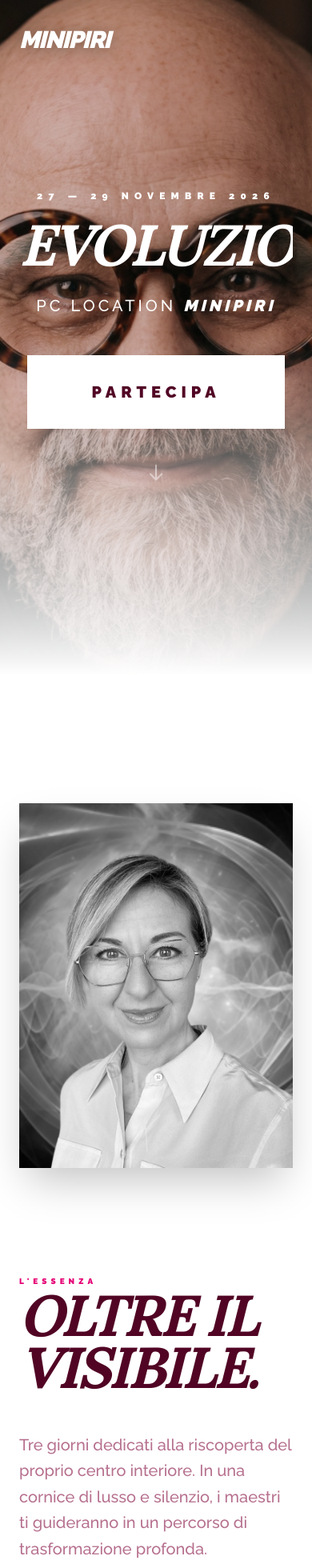
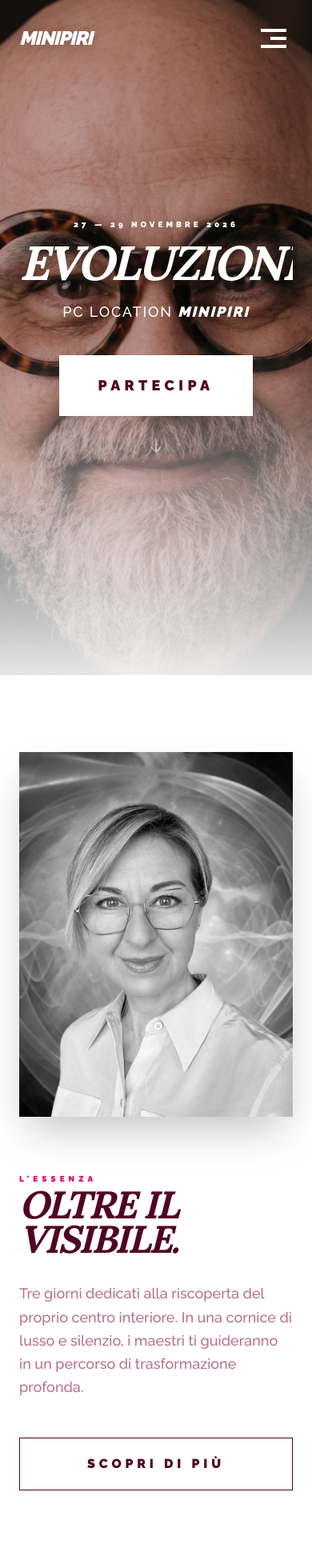
Before and after one commit to solankiharsh0217-design/Minipiri, a Next.js app: page / in a window 390 px wide. Shown: the top 1960 px of the page at 80% size. Built offline with nearby package versions, Linux system fonts and the light colour scheme.

Commit message:
feat: complete mobile responsiveness optimization with hamburger menu and responsive typography

```diff
--- a/src/app/page.tsx
+++ b/src/app/page.tsx
@@ -14,6 +14,7 @@ export default function Home() {
   const [codeStatus, setCodeStatus] = useState<{ type: 'success' | 'error' | null, message: string }>({ type: null, message: "" });
   const [isSubmitted, setIsSubmitted] = useState(false);
   const [scrolled, setScrolled] = useState(false);
+  const [mobileMenuOpen, setMobileMenuOpen] = useState(false);
 
   useEffect(() => {
     const handleScroll = () => setScrolled(window.scrollY > 50);
@@ -46,10 +47,12 @@ export default function Home() {
   return (
     <main className="antialiased selection:bg-pink-200 selection:text-pink-900">
       {/* Editorial Navigation */}
-      <nav className={`fixed top-0 left-0 right-0 z-[100] transition-all duration-700 px-6 md:px-12 py-8 flex justify-between items-center ${scrolled ? 'bg-white/90 backdrop-blur-md py-6 border-b border-pink-50' : ''}`}>
-        <div className={`text-3xl font-black tracking-tighter uppercase italic transition-colors duration-500 ${scrolled ? 'text-pink-950' : 'text-white drop-shadow-[0_2px_10px_rgba(0,0,0,0.3)]'}`}>
+      <nav className={`fixed top-0 left-0 right-0 z-[100] transition-all duration-700 px-6 md:px-12 py-6 md:py-8 flex justify-between items-center ${scrolled ? 'bg-white/90 backdrop-blur-md py-4 md:py-6 border-b border-pink-50' : ''}`}>
+        <div className={`text-2xl md:text-3xl font-black tracking-tighter uppercase italic transition-colors duration-500 ${scrolled ? 'text-pink-950' : 'text-white drop-shadow-[0_2px_10px_rgba(0,0,0,0.3)]'}`}>
           Minipiri
         </div>
+
+        {/* Desktop Links */}
         <div className={`hidden lg:flex items-center space-x-12 font-black text-[10px] tracking-[0.4em] uppercase transition-colors duration-500 ${scrolled ? 'text-pink-950/70' : 'text-white/90'}`}>
           <a href="#event" className="hover:text-pink-600 transition-all drop-shadow-sm">L'Evento</a>
           <a href="#operators" className="hover:text-pink-600 transition-all drop-shadow-sm">Operatori</a>
@@ -57,6 +60,29 @@ export default function Home() {
           <a href="#register" className={`px-10 py-4 rounded-none transition-all ${scrolled ? 'bg-pink-950 text-white hover:bg-pink-600' : 'bg-white text-pink-950 hover:bg-pink-50 shadow-xl'}`}>
             Iscriviti
           </a>
+        </div>
+
+        {/* Mobile Toggle */}
+        <button
+          onClick={() => setMobileMenuOpen(!mobileMenuOpen)}
+          className={`lg:hidden z-[110] p-2 transition-colors duration-500 ${scrolled || mobileMenuOpen ? 'text-pink-950' : 'text-white'}`}
+        >
+          <div className="w-8 h-8 flex flex-col justify-center items-end gap-1.5">
+            <span className={`h-1 bg-current transition-all duration-300 ${mobileMenuOpen ? 'w-8 rotate-45 translate-y-2.5' : 'w-8'}`}></span>
+            <span className={`h-1 bg-current transition-all duration-300 ${mobileMenuOpen ? 'opacity-0' : 'w-5'}`}></span>
+            <span className={`h-1 bg-current transition-all duration-300 ${mobileMenuOpen ? 'w-8 -rotate-45 -translate-y-2.5' : 'w-8'}`}></span>
+          </div>
+        </button>
+
+        {/* Mobile Menu Overlay */}
+        <div className={`fixed inset-0 bg-white z-[105] transition-transform duration-700 ease-in-out lg:hidden flex flex-col justify-center items-center p-12 space-y-12 ${mobileMenuOpen ? 'translate-x-0' : 'translate-x-full'}`}>
+           <div className="flex flex-col items-center space-y-8 text-center">
+              <a onClick={() => setMobileMenuOpen(false)} href="#event" className="text-4xl font-black text-pink-950 uppercase italic tracking-tighter">L'Evento</a>
+              <a onClick={() => setMobileMenuOpen(false)} href="#operators" className="text-4xl font-black text-pink-950 uppercase italic tracking-tighter">Operatori</a>
+              <a onClick={() => setMobileMenuOpen(false)} href="#gallery" className="text-4xl font-black text-pink-950 uppercase italic tracking-tighter">Gallery</a>
+              <a onClick={() => setMobileMenuOpen(false)} href="#register" className="bg-pink-950 text-white px-12 py-6 text-xl font-black uppercase tracking-widest">Iscriviti</a>
+           </div>
+           <div className="text-[10px] font-black tracking-[0.5em] text-pink-950/20 uppercase pt-12">© 2026 MINIPIRI</div>
         </div>
       </nav>
 
@@ -71,69 +97,69 @@ export default function Home() {
             priority
             className="object-cover animate-slow-zoom grayscale-[30%]"
           />
-          <div className="absolute inset-0 bg-pink-950/20 mix-blend-multiply"></div>
-          <div className="absolute inset-0 bg-gradient-to-b from-transparent via-transparent to-white"></div>
+          <div className="absolute inset-0 bg-pink-950/30 mix-blend-multiply"></div>
+          <div className="absolute inset-0 bg-gradient-to-b from-transparent via-transparent to-white/90 md:to-white"></div>
         </div>
 
         {/* Hero Content - Editorial Centered */}
         <div className="relative z-10 w-full max-w-7xl mx-auto px-6 text-center">
-          <div className="overflow-hidden mb-6">
-            <span className="block text-white text-[12px] font-black tracking-[0.6em] uppercase animate-reveal [animation-delay:0.2s]">
+          <div className="overflow-hidden mb-4 md:mb-6">
+            <span className="block text-white text-[10px] md:text-[12px] font-black tracking-[0.4em] md:tracking-[0.6em] uppercase animate-reveal [animation-delay:0.2s]">
               27 — 29 Novembre 2026
             </span>
           </div>
 
-          <div className="overflow-hidden mb-8">
-            <h1 className="text-7xl md:text-[12rem] font-black leading-[0.8] tracking-tighter text-white uppercase italic animate-reveal [animation-delay:0.4s]">
+          <div className="overflow-hidden mb-6 md:mb-8">
+            <h1 className="text-6xl md:text-[12rem] font-black leading-[0.8] tracking-tighter text-white uppercase italic animate-reveal [animation-delay:0.4s]">
               Evoluzione
             </h1>
           </div>
 
-          <div className="overflow-hidden mb-12">
-            <p className="text-xl md:text-3xl text-white font-medium uppercase tracking-[0.2em] animate-reveal [animation-delay:0.6s]">
+          <div className="overflow-hidden mb-10 md:mb-12">
+            <p className="text-lg md:text-3xl text-white font-medium uppercase tracking-[0.1em] md:tracking-[0.2em] animate-reveal [animation-delay:0.6s]">
               PC Location <span className="font-black italic">Minipiri</span>
             </p>
           </div>
 
           <div className="animate-reveal [animation-delay:0.8s] flex flex-col items-center">
-            <a href="#register" className="group relative px-20 py-8 bg-white text-pink-950 font-black text-xl tracking-[0.3em] transition-all hover:scale-110 active:scale-95">
+            <a href="#register" className="group relative px-12 md:px-20 py-6 md:py-8 bg-white text-pink-950 font-black text-lg md:text-xl tracking-[0.3em] transition-all hover:scale-110 active:scale-95">
               PARTECIPA
             </a>
-            <div className="mt-12 animate-bounce opacity-50">
-               <svg className="w-6 h-6 text-white" fill="none" stroke="currentColor" viewBox="0 0 24 24"><path strokeLinecap="round" strokeLinejoin="round" strokeWidth="2" d="M19 14l-7 7m0 0l-7-7m7 7V3"></path></svg>
+            <div className="mt-8 md:mt-12 animate-bounce opacity-50">
+               <svg className="w-5 h-5 md:w-6 md:h-6 text-white" fill="none" stroke="currentColor" viewBox="0 0 24 24"><path strokeLinecap="round" strokeLinejoin="round" strokeWidth="2" d="M19 14l-7 7m0 0l-7-7m7 7V3"></path></svg>
             </div>
           </div>
         </div>
       </section>
 
       {/* The Vision - Pure Editorial Section */}
-      <section id="event" className="py-40 bg-white">
-        <div className="max-w-7xl mx-auto px-6 grid md:grid-cols-2 gap-32 items-center">
+      <section id="event" className="py-24 md:py-40 bg-white">
+        <div className="max-w-7xl mx-auto px-6 grid md:grid-cols-2 gap-16 md:gap-32 items-center">
           <div className="relative aspect-[3/4] overflow-hidden shadow-2xl">
             <Image src="/gallery-1.jpg" alt="Vision" fill className="object-cover grayscale" />
           </div>
-          <div className="space-y-12">
+          <div className="space-y-8 md:space-y-12">
             <span className="text-pink-600 font-black tracking-[0.5em] uppercase text-[10px]">L'Essenza</span>
-            <h2 className="text-7xl font-black text-pink-950 leading-[0.9] tracking-tighter uppercase italic">Oltre il <br/>Visibile.</h2>
-            <p className="text-xl text-pink-900/60 leading-relaxed font-medium">
+            <h2 className="text-5xl md:text-7xl font-black text-pink-950 leading-[0.9] tracking-tighter uppercase italic">Oltre il <br/>Visibile.</h2>
+            <p className="text-lg md:text-xl text-pink-900/60 leading-relaxed font-medium">
               Tre giorni dedicati alla riscoperta del proprio centro interiore. In una cornice di lusso e silenzio, i maestri ti guideranno in un percorso di trasformazione profonda.
             </p>
-            <div className="pt-8">
-              <a href="#register" className="btn-editorial">Scopri il programma</a>
+            <div className="pt-4 md:pt-8">
+              <a href="#register" className="btn-editorial inline-block text-center w-full md:w-auto">Scopri di più</a>
             </div>
           </div>
         </div>
       </section>
 
       {/* Gallery - Editorial Masonry */}
-      <section id="gallery" className="py-20 bg-pink-50/20">
+      <section id="gallery" className="py-16 md:py-20 bg-pink-50/20">
         <div className="max-w-screen-2xl mx-auto px-6">
-           <div className="grid grid-cols-1 md:grid-cols-12 gap-6 items-stretch">
+           <div className="grid grid-cols-1 md:grid-cols-12 gap-8 md:gap-6 items-stretch">
               <div className="md:col-span-4 space-y-6 flex flex-col justify-center">
-                 <h2 className="text-8xl font-black tracking-tighter text-pink-950 uppercase italic leading-none">Lo <br/>Spazio.</h2>
+                 <h2 className="text-6xl md:text-8xl font-black tracking-tighter text-pink-950 uppercase italic leading-none">Lo <br/>Spazio.</h2>
                  <p className="text-pink-900/40 text-sm font-black tracking-widest uppercase">PC Location Minipiri</p>
               </div>
-              <div className="md:col-span-8 relative aspect-video md:aspect-auto h-[600px] overflow-hidden shadow-2xl">
+              <div className="md:col-span-8 relative aspect-video h-[400px] md:h-[600px] overflow-hidden shadow-2xl">
                  <Image src="/gallery-2.jpg" alt="The Place" fill className="object-cover" />
                  <div className="absolute inset-0 bg-pink-950/10"></div>
               </div>
@@ -142,25 +168,25 @@ export default function Home() {
       </section>
 
       {/* Operators - Portrait Style */}
-      <section id="operators" className="py-40 bg-white">
+      <section id="operators" className="py-24 md:py-40 bg-white">
         <div className="max-w-7xl mx-auto px-6">
-          <div className="mb-32 text-center md:text-left">
-            <h2 className="text-9xl font-black tracking-tighter text-pink-950 uppercase italic leading-none">I Maestri</h2>
+          <div className="mb-20 md:mb-32 text-center md:text-left">
+            <h2 className="text-7xl md:text-9xl font-black tracking-tighter text-pink-950 uppercase italic leading-none">I Maestri</h2>
           </div>
 
-          <div className="grid md:grid-cols-3 gap-24">
+          <div className="grid grid-cols-1 sm:grid-cols-2 md:grid-cols-3 gap-16 md:gap-24">
             {[
               { name: "Mario Sparacia", code: "LIMEN 369", icon: "🔵", color: "text-blue-600" },
               { name: "Salvo Landolina", code: "AKIRA 360", icon: "🟢", color: "text-green-600" },
               { name: "Chiara Zanetti", code: "ANAEL 369", icon: "🟣", color: "text-purple-600" }
             ].map((op, i) => (
               <div key={i} className="group">
-                <div className="relative aspect-[3/5] overflow-hidden mb-12 bg-pink-50 grayscale hover:grayscale-0 transition-all duration-700 shadow-xl group-hover:shadow-2xl">
-                   <div className="absolute inset-0 flex items-center justify-center text-[10rem] opacity-20 group-hover:scale-110 transition-transform">{op.icon}</div>
+                <div className="relative aspect-[3/5] overflow-hidden mb-8 md:mb-12 bg-pink-50 grayscale hover:grayscale-0 transition-all duration-700 shadow-xl group-hover:shadow-2xl">
+                   <div className="absolute inset-0 flex items-center justify-center text-[8rem] md:text-[10rem] opacity-20 group-hover:scale-110 transition-transform">{op.icon}</div>
                    <div className="absolute inset-0 bg-gradient-to-t from-pink-950/80 via-transparent to-transparent opacity-0 group-hover:opacity-100 transition-opacity"></div>
                 </div>
                 <p className={`font-black text-[10px] tracking-[0.4em] mb-4 uppercase ${op.color}`}>{op.code}</p>
-                <h3 className="text-4xl font-black text-pink-950 uppercase tracking-tighter italic">{op.name}</h3>
+                <h3 className="text-3xl md:text-4xl font-black text-pink-950 uppercase tracking-tighter italic">{op.name}</h3>
               </div>
             ))}
           </div>
@@ -168,31 +194,31 @@ export default function Home() {
       </section>
 
       {/* Final Call - Minimalist */}
-      <section id="register" className="py-40 bg-pink-950 overflow-hidden relative">
-        <div className="max-w-4xl mx-auto px-6 relative z-10">
-          <div className="bg-white p-12 md:p-32 text-center shadow-[0_100px_150px_-50px_rgba(0,0,0,0.8)]">
+      <section id="register" className="py-24 md:py-40 bg-pink-950 overflow-hidden relative">
+        <div className="max-w-4xl mx-auto px-4 md:px-6 relative z-10">
+          <div className="bg-white p-8 md:p-32 text-center shadow-[0_50px_100px_rgba(0,0,0,0.5)] md:shadow-[0_100px_150px_-50px_rgba(0,0,0,0.8)]">
             {!isSubmitted ? (
               <>
-                <h2 className="text-6xl md:text-8xl font-black mb-16 tracking-tighter text-pink-950 uppercase italic leading-none">Riserva <br/>il tuo <br/>Posto.</h2>
+                <h2 className="text-5xl md:text-8xl font-black mb-12 md:text-8xl mb-16 tracking-tighter text-pink-950 uppercase italic leading-none">Riserva <br/>il tuo <br/>Posto.</h2>
 
-                <form onSubmit={handleSubmit} className="space-y-12 text-left">
-                  <div className="space-y-8">
+                <form onSubmit={handleSubmit} className="space-y-8 md:space-y-12 text-left">
+                  <div className="space-y-6 md:space-y-8">
                     <input
                       type="text" required placeholder="NOME COMPLETO"
                       value={formData.name} onChange={(e) => setFormData(prev => ({ ...prev, name: e.target.value }))}
-                      className="w-full bg-transparent border-b-2 border-pink-100 py-6 text-2xl font-black text-pink-950 outline-none focus:border-pink-600 transition-all placeholder:text-pink-100"
+                      className="w-full bg-transparent border-b-2 border-pink-100 py-4 md:py-6 text-xl md:text-2xl font-black text-pink-950 outline-none focus:border-pink-600 transition-all placeholder:text-pink-100"
                     />
                     <input
                       type="email" required placeholder="EMAIL"
                       value={formData.email} onChange={(e) => setFormData(prev => ({ ...prev, email: e.target.value }))}
-                      className="w-full bg-transparent border-b-2 border-pink-100 py-6 text-2xl font-black text-pink-950 outline-none focus:border-pink-600 transition-all placeholder:text-pink-100"
+                      className="w-full bg-transparent border-b-2 border-pink-100 py-4 md:py-6 text-xl md:text-2xl font-black text-pink-950 outline-none focus:border-pink-600 transition-all placeholder:text-pink-100"
                     />
-                    <div className="space-y-4">
+                    <div className="space-y-2 md:space-y-4">
                        <label className="text-[10px] font-black tracking-[0.4em] opacity-30 uppercase block">Codice Operatore</label>
                        <input
                         type="text" required placeholder="••••••"
                         value={formData.code} onChange={(e) => handleCodeChange(e.target.value)}
-                        className={`w-full bg-transparent border-b-2 py-6 text-5xl font-black tracking-[0.4em] text-pink-950 outline-none transition-all placeholder:text-pink-100 ${
+                        className={`w-full bg-transparent border-b-2 py-4 md:py-6 text-3xl md:text-5xl font-black tracking-[0.2em] md:tracking-[0.4em] text-pink-950 outline-none transition-all placeholder:text-pink-100 ${
                           codeStatus.type === 'success' ? 'border-green-400 text-green-700' : codeStatus.type === 'error' ? 'border-red-400 text-red-700' : 'border-pink-100'
                         }`}
                       />
@@ -204,26 +230,26 @@ export default function Home() {
                     </div>
                   </div>
 
-                  <button type="submit" className="w-full bg-pink-950 text-white py-10 text-3xl font-black tracking-tighter hover:bg-pink-600 transition-all uppercase italic">
-                    Conferma Iscrizione
+                  <button type="submit" className="w-full bg-pink-950 text-white py-6 md:py-10 text-2xl md:text-3xl font-black tracking-tighter hover:bg-pink-600 transition-all uppercase italic">
+                    Conferma
                   </button>
                 </form>
               </>
             ) : (
-              <div className="py-20">
-                <h3 className="text-8xl font-black text-pink-950 italic mb-8 uppercase leading-none tracking-tighter">Benvenuto.</h3>
-                <p className="text-xl font-bold text-pink-900/40 uppercase tracking-widest">Controlla la tua e-mail.</p>
-                <button onClick={() => setIsSubmitted(false)} className="mt-20 text-[10px] font-black tracking-[0.5em] text-pink-600 hover:underline uppercase">Indietro</button>
+              <div className="py-12 md:py-20">
+                <h3 className="text-6xl md:text-8xl font-black text-pink-950 italic mb-6 md:mb-8 uppercase leading-none tracking-tighter">Benvenuto.</h3>
+                <p className="text-lg md:text-xl font-bold text-pink-900/40 uppercase tracking-widest">Controlla la tua e-mail.</p>
+                <button onClick={() => setIsSubmitted(false)} className="mt-12 md:mt-20 text-[10px] font-black tracking-[0.5em] text-pink-600 hover:underline uppercase">Indietro</button>
               </div>
             )}
           </div>
         </div>
       </section>
 
-      <footer className="py-20 bg-white border-t border-pink-50">
-        <div className="max-w-7xl mx-auto px-6 flex flex-col md:flex-row justify-between items-center gap-12">
-          <div className="text-4xl font-black text-pink-950 tracking-tighter uppercase italic">Minipiri</div>
-          <div className="flex gap-12 text-[10px] font-black tracking-[0.4em] text-pink-950 uppercase opacity-30">
+      <footer className="py-16 md:py-20 bg-white border-t border-pink-50 text-center">
+        <div className="max-w-7xl mx-auto px-6 flex flex-col items-center gap-12">
+          <div className="text-3xl md:text-4xl font-black text-pink-950 tracking-tighter uppercase italic">Minipiri</div>
+          <div className="flex flex-wrap justify-center gap-8 md:gap-12 text-[10px] font-black tracking-[0.4em] text-pink-950 uppercase opacity-30">
              <a href="#" className="hover:opacity-100">Instagram</a>
              <a href="#" className="hover:opacity-100">Facebook</a>
              <a href="#" className="hover:opacity-100">Contact</a>
```
